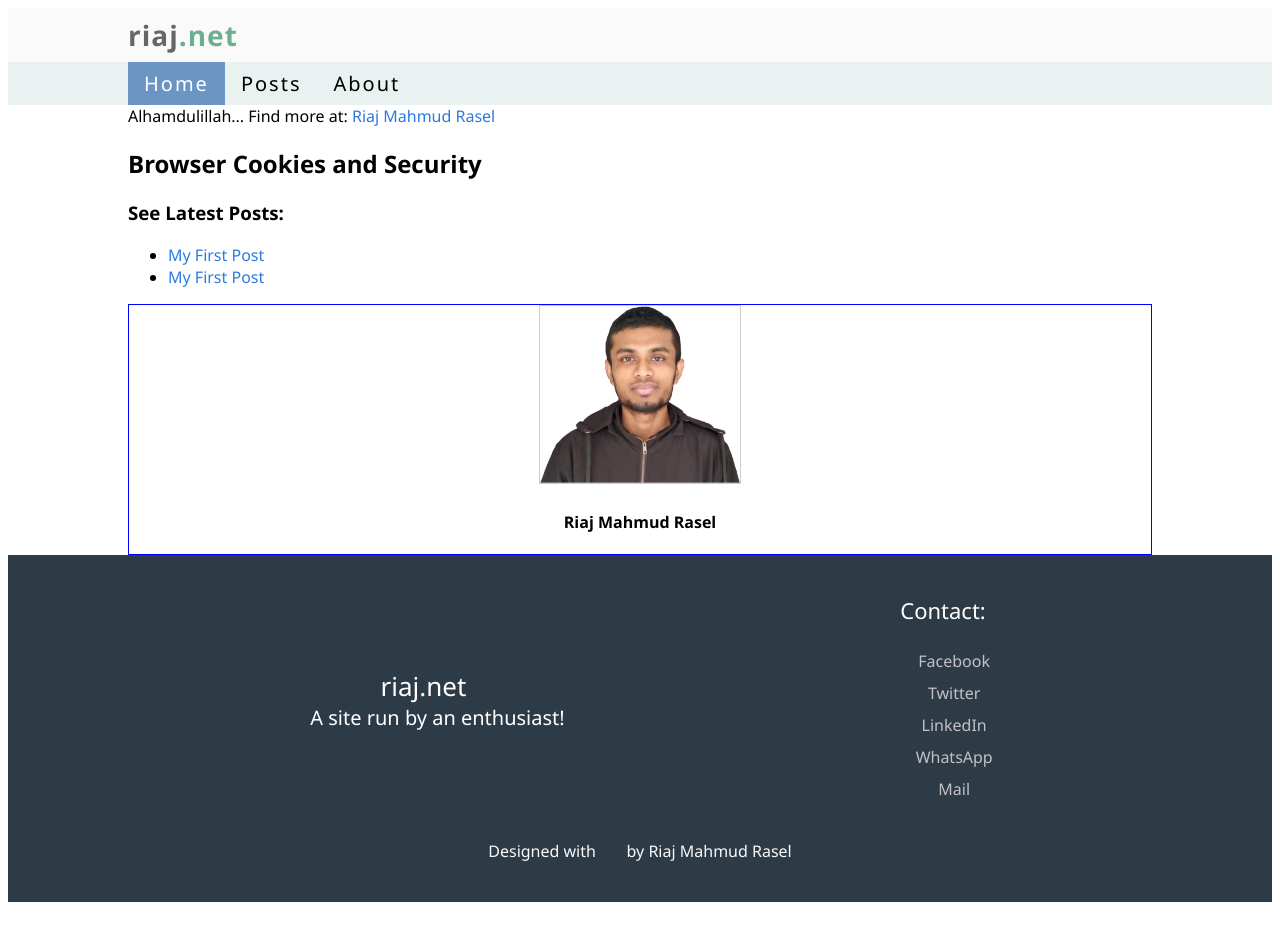
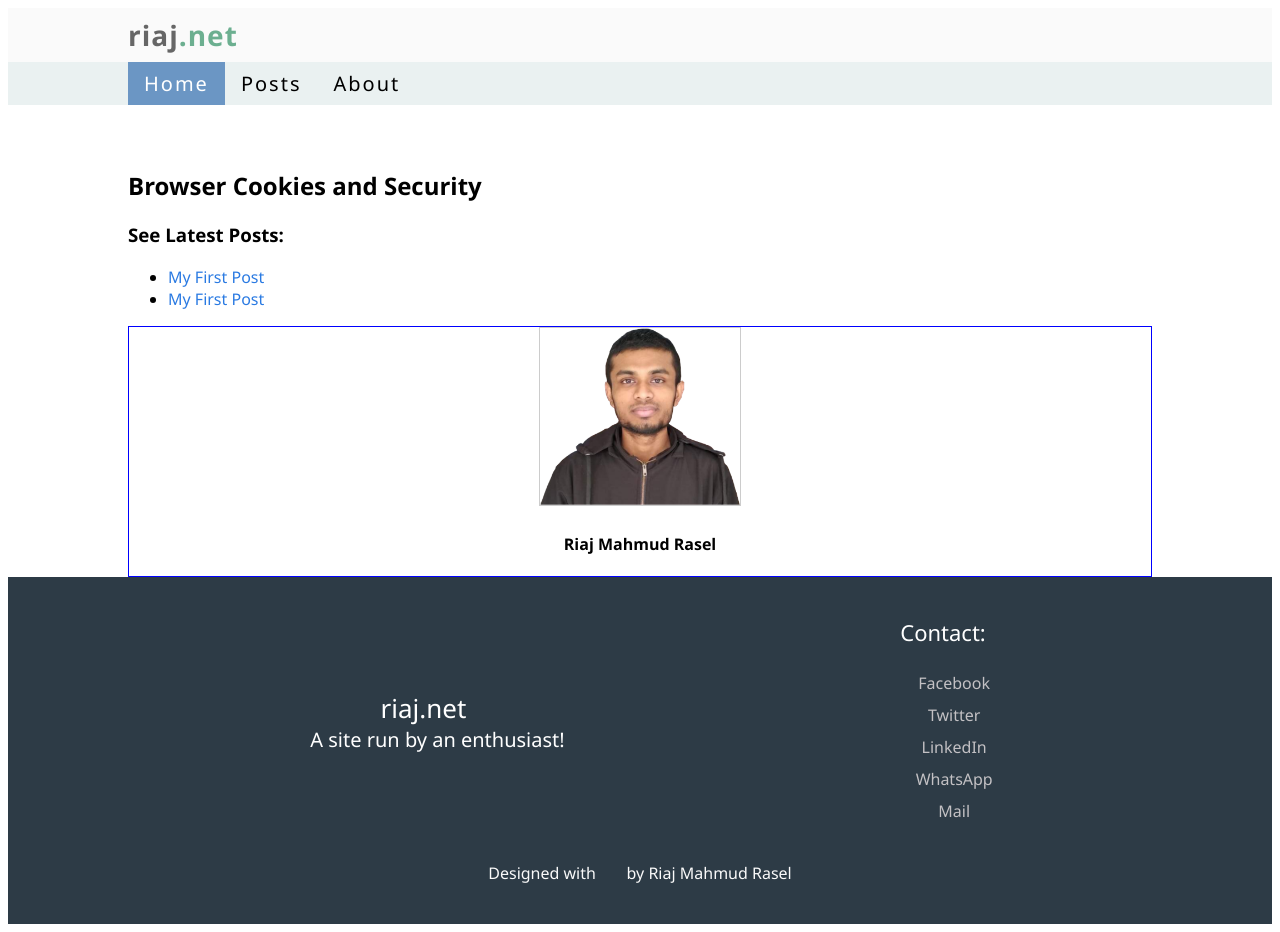
Before and after one commit to riajmahmud/riajmahmud2.github.io, a Jekyll site: the page built from index.html, in a window 1280 px wide and 932 px high. Built offline with Jekyll 4.4.1, drawn with Linux system fonts in a browser that asks for light colours; some web fonts are replaced.

Commit message:
Update index.html

```diff
--- a/index.html
+++ b/index.html
@@ -3,9 +3,8 @@
 title: "Home | riaj.net"
 permalink: "index.html"
 ---
-
-Alhamdulillah... Find more at:
-<a href="https://riaj.net">Riaj Mahmud Rasel</a>
+<br/>
+<br/>
 {% include featured_post.html %}
 <h3>See Latest Posts:</h3>
 {% include posts.html %}
```
